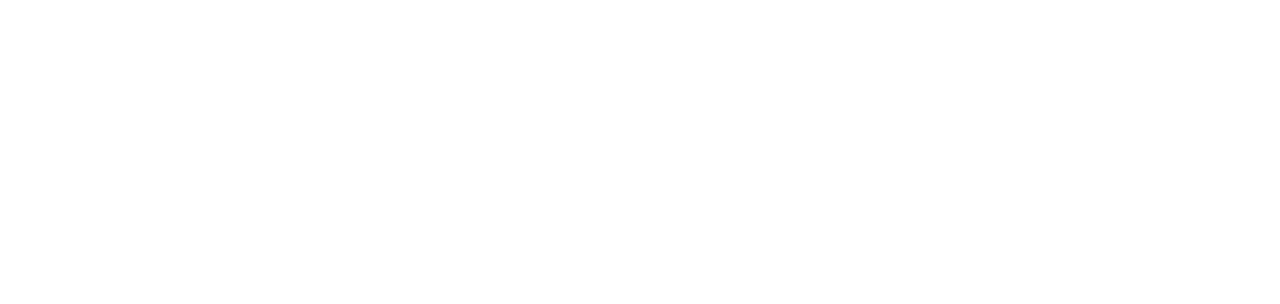
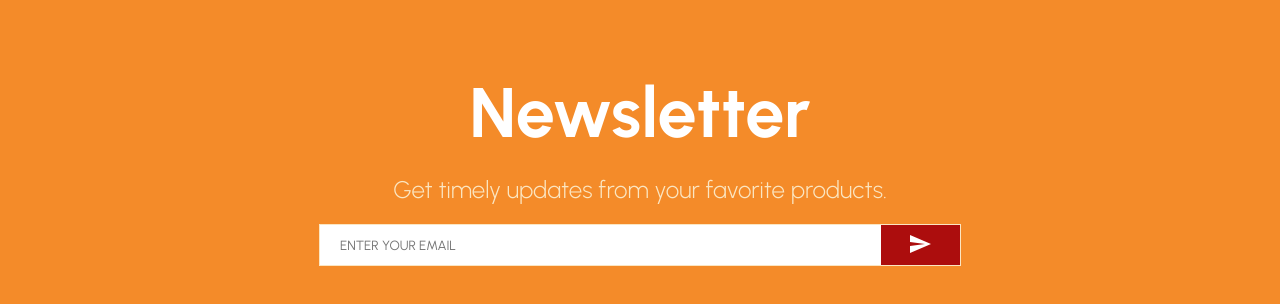
Before and after one commit to Blueprint-Avenue/mancala, a React (Create React App) app: page / in a window 1280 px wide. Shown: the part 2688-2992 px from the top of the page. Before the commit the page ends 2616 px from the top, so only its background shows below. Built offline with nearby package versions, Linux system fonts and the light colour scheme.

Commit message:
Finished newsletter component

```diff
--- /dev/null
+++ b/src/components/Newsletter.js
@@ -0,0 +1,61 @@
+import {Send} from "@material-ui/icons";
+import React from "react";
+import styled from "styled-components";
+
+const Newsletter = () => {
+	return (
+		<Container>
+			<Title>Newsletter</Title>
+			<Description>Get timely updates from your favorite products.</Description>
+			<InputContainer>
+				<Input placeholder="ENTER YOUR EMAIL" />
+				<Button>
+					<Send />
+				</Button>
+			</InputContainer>
+		</Container>
+	);
+};
+
+export default Newsletter;
+
+const Container = styled.div`
+	height: 60vh;
+	background-color: #f48b29;
+	display: flex;
+	align-items: center;
+	justify-content: center;
+	flex-direction: column;
+`;
+
+const Title = styled.h1`
+	font-size: 70px;
+	margin-bottom: 20px;
+	color: white;
+`;
+const Description = styled.div`
+	font-size: 24px;
+	font-weight: 300;
+	margin-bottom: 20px;
+	color: #fbe6c2;
+`;
+const InputContainer = styled.div`
+	width: 50%;
+	height: 40px;
+	background-color: white;
+	display: flex;
+	justify-content: space-between;
+	border: 1px solid #fbe6c2;
+`;
+const Input = styled.input`
+	border: none;
+	outline: none;
+	flex: 8;
+	padding-left: 20px;
+`;
+const Button = styled.button`
+	flex: 1;
+	border: none;
+	background-color: #ac0d0d;
+	color: white;
+`;
--- a/src/pages/Home/Home.js
+++ b/src/pages/Home/Home.js
@@ -4,6 +4,7 @@
 import Slider from "../../components/Slider";
 import Categories from "../../components/Categories";
 import Products from "../../components/Products";
+import Newsletter from "../../components/Newsletter";
 
 const Home = () => {
 	return (
@@ -13,6 +14,7 @@
 			<Slider />
 			<Categories />
 			<Products />
+			<Newsletter />
 		</div>
 	);
 };
```
